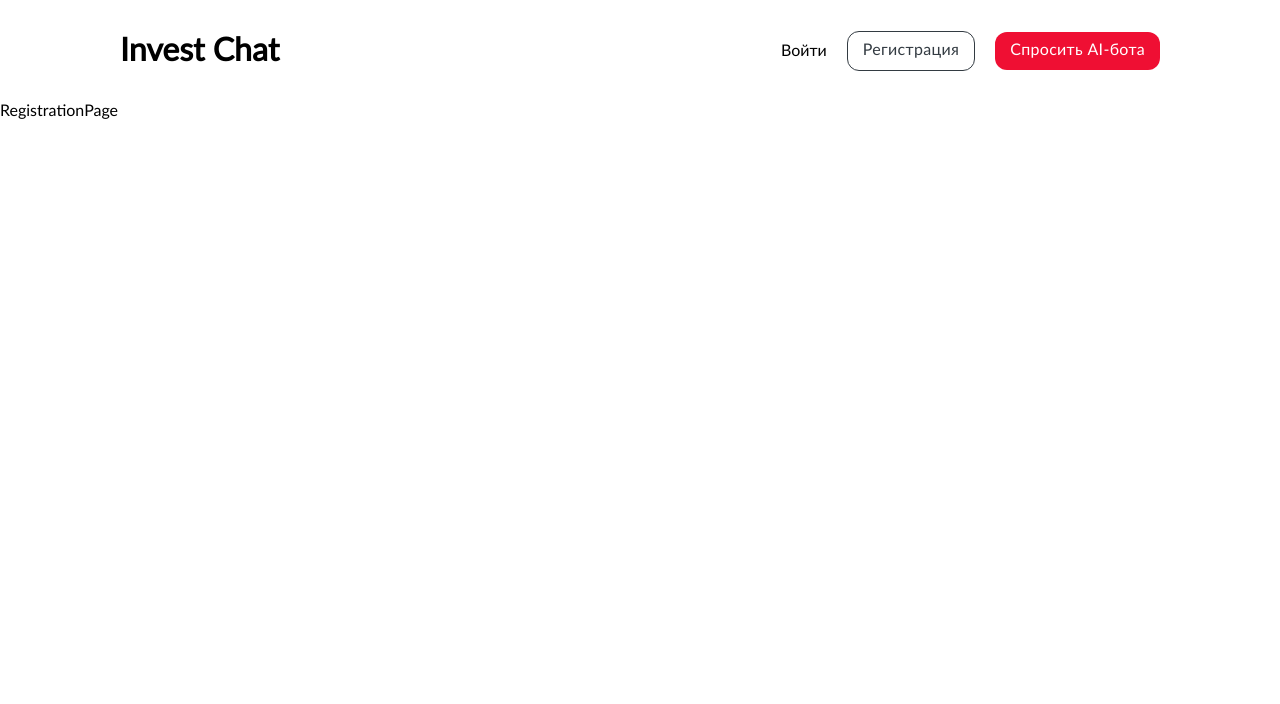
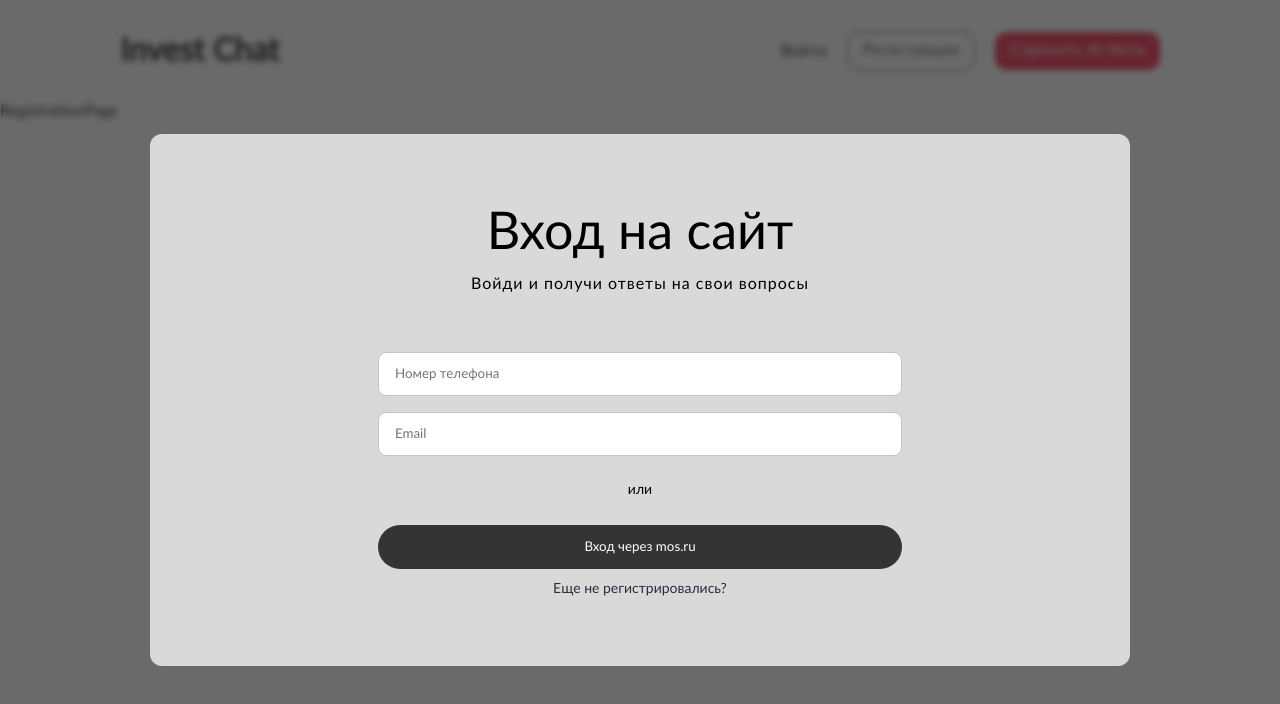
Before and after one commit to dispatcherenko/favdeep-front, a React (Create React App) app in the folder invest-chat/: page /registration in a window 1280 px wide. Both pictures are taken after a click on the element "Войти". Shown: the top 704 px of the page. Built offline with nearby package versions, Linux system fonts and the light colour scheme.

Commit message:
made modal

```diff
--- a/invest-chat/src/App.jsx
+++ b/invest-chat/src/App.jsx
@@ -1,18 +1,23 @@
 import Header from "./components/Header/Header";
 import MainPage from "./pages/MainPage/MainPage";
+import SignInModal from "./pages/Modals/SignInModal";
 import { BrowserRouter, Route, Routes } from "react-router-dom";
+import RegistrationPage from "./pages/Registration/RegistrationPage";
 import "./styles/index.scss";
-import RegistrationPage from "./pages/Registration/RegistrationPage";
+import { useState } from "react";
 
 function App() {
+  const [modalActive, setModalActive] = useState(false)
+
   return (
     <div className="App">
       <BrowserRouter>
-        <Header />
+        <Header setModalActive={setModalActive}/>
         <Routes>
           <Route path="/" element={<MainPage />} />
           <Route path="/registration" element={<RegistrationPage />} />
         </Routes>
+        <SignInModal active={modalActive} setActive={setModalActive}/>
       </BrowserRouter>
     </div>
   );
--- a/invest-chat/src/components/Header/Header.jsx
+++ b/invest-chat/src/components/Header/Header.jsx
@@ -2,7 +2,7 @@ import "./Header.scss";
 import { useNavigate } from "react-router-dom";
 import { ButtonFactory } from "../UI/Buttons/Buttons";
 
-const Header = () => {
+const Header = ({setModalActive}) => {
   const navigate = useNavigate();
   return (
     <header className="header">
@@ -15,7 +15,7 @@ const Header = () => {
         Invest Chat
       </h1>
       <nav className="header__nav">
-        <span className="header__enter">Войти</span>
+        <span className="header__enter" onClick={() => setModalActive(true)}>Войти</span>
         <ButtonFactory
           onClick={() => {
             navigate("/registration");
--- a/invest-chat/src/pages/SignIn/SignIn.jsx
+++ b/invest-chat/src/pages/Modals/SignInModal.jsx
@@ -1,10 +1,10 @@
-import "./SignIn.scss"
+import "./SignInModal.scss"
 import { ButtonFactory } from "../../components/UI/Buttons/Buttons";
 
-const SignInPage = () => {
+const SignInModal = ({active, setActive}) => {
   return (
-    <main className="SightIn">
-      <div className="Sign_block">
+    <main className={active ? "Sign_active" : "Sign"} onClick={() => setActive(false)} >
+      <div className={active ? "Sign_block" : "block"} onClick={e => e.stopPropagation()}>
         <form action="" className="Sign_form">
           <label className="Sign_title">Вход на сайт</label>
           <span className="Sign_text">Войди и получи ответы на свои вопросы</span>
@@ -23,4 +23,4 @@ const SignInPage = () => {
   )
 }
 
-export default SignInPage;
+export default SignInModal;
--- a/invest-chat/src/pages/SignIn/SignIn.scss
+++ b/invest-chat/src/pages/Modals/SignInModal.scss
@@ -1,26 +1,50 @@
-// @use "../../styles/variables";
+.Sign {
+  position: fixed;
 
-.Sign{
-  // @include container;
-  // display: flex;
-  // flex-direction: column;
-  // justify-content: center;
-  // align-items: center;
+  opacity: 0;
+  pointer-events: none;
 
-  // $grey-form: rgba(217, 217, 217, 1);
+  &_active {
+    opacity: 1;
+    top: 0;
+    left: 0;
+    height: 100vh;
+    width: 100vw;
+    display: flex;
+    position: fixed;
+    align-items: center;
+    justify-content: center;
+    transition: all 0.3s;
+    background: rgb(46 46 46 / 71%);
+    pointer-events: all;
+    backdrop-filter: blur(3px);
+  }
+
+  &_block {
+    width: 980px;
+    margin: 0 auto;
+    // display: flex;
+    // justify-content: center;
+    background-color: $grey-form;
+    border-radius: 12px;
+  }
 
 
-  &_block {
-    max-width: 980px;
-    min-width: 320px;
-    height: 554px;
-    margin: 0 auto;
+  &_form {
     display: flex;
-    justify-content: center;
-    background-color: $grey-form;
-    border-radius: 12px;
-    margin-top: 20px;
+    align-items: center;
+    flex-direction: column;
+
+    & a {
+      opacity: 0, 6;
+      font-weight: 400;
+      font-size: 14px;
+      color: rgba(40, 46, 60, 1);
+      text-decoration: none;
+      margin-bottom: 68px;
+    }
   }
+
 
   &_title {
     margin: 68px 0 8px;
@@ -60,30 +84,20 @@
     font-weight: 500;
     font-size: 14px;
     margin-bottom: 26px;
+    margin: 0 12px 26px 12px;
 
     &:before {
       max-width: 237px;
       height: 1px;
       color: $grey-form-module;
     }
-    &:after {
+
+    &:after{
       max-width: 237px;
       height: 1px;
       color: $grey-form-module;
     }
   }
 
-  &_form {
-    display: flex;
-    align-items: center;
-    flex-direction: column;
 
-    & a {
-      opacity: 0,6;
-      font-weight: 400;
-      font-size: 14px;
-      color: rgba(40, 46, 60, 1);
-      text-decoration: none
-    }
-  }
 }
```
